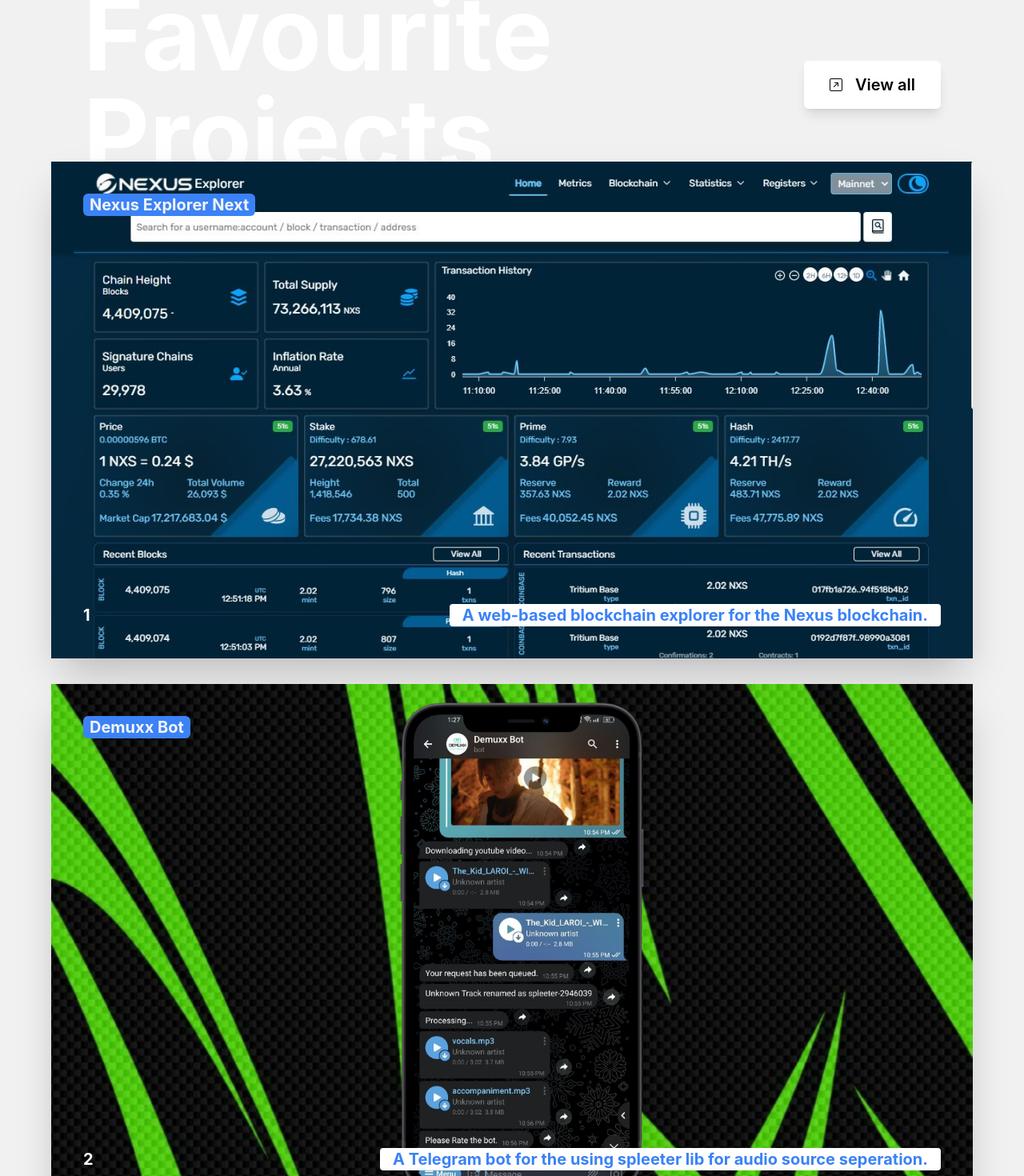
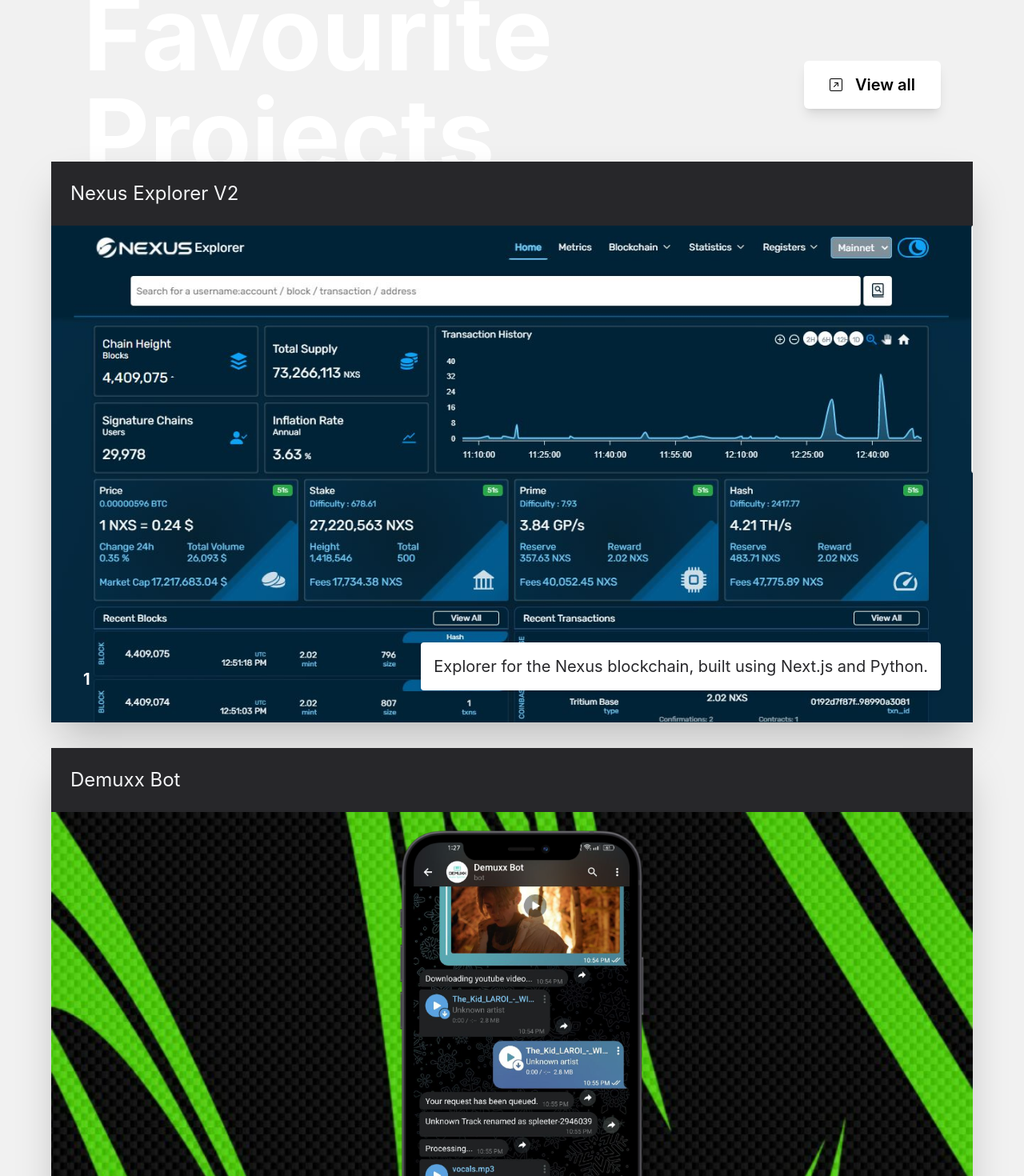
Before and after one commit to rayanfer32/rayanfer32.github.io, a Next.js app: page / in a window 1280 px wide. Shown: the part 834-2304 px from the top of the page at 80% size. Built offline with nearby package versions, Linux system fonts and the light colour scheme; no server answers.

Commit message:
update card ui and data

```diff
--- a/components/FavouriteProjects.js
+++ b/components/FavouriteProjects.js
@@ -41,19 +41,20 @@ export default function FavouriteProjects() {
                 href={project.link}
                 className="w-full block col-span-3 shadow-2xl"
               >
+                <h1 className="text-gray-100 text-2xl bg-zinc-800 p-6">
+                  {project.title}
+                </h1>
                 <div className="relative overflow-hidden">
                   <img
                     src={project.imgUrl}
                     alt="portfolio"
                     className="transform hover:scale-125 transition duration-2000 ease-out"
                   />
-                  <h1 className="absolute top-10 left-10 text-gray-100 font-bold text-xl bg-blue-500 rounded-md px-2">
-                    {project.title}
-                  </h1>
+
                   <h1 className="absolute bottom-10 left-10 text-gray-50 font-bold text-xl">
                     {index + 1}
                   </h1>
-                  <h1 className="absolute bottom-10 right-10 bg-white text-blue-500 rounded px-4 font-bold text-xl">
+                  <h1 className="absolute bottom-10 right-10 bg-white text-zinc-800 rounded p-4  text-xl shadow-md">
                     {project.desc}
                   </h1>
                 </div>
--- a/components/Projects.js
+++ b/components/Projects.js
@@ -28,6 +28,7 @@ export default function Projects() {
 
 const ProjectCard = ({ title, link, imgUrl, number }) => {
   return (
+    <div>
       <a href={link} className="w-full block shadow-2xl">
         <div className="relative overflow-hidden">
           <div className="h-72 object-cover">
@@ -37,7 +38,7 @@ const ProjectCard = ({ title, link, imgUrl, number }) => {
               className="transform hover:scale-125 transition duration-2000 ease-out object-cover h-full w-full"
             />
           </div>
-        <h1 className="absolute top-10 left-10 text-gray-50 font-bold text-xl bg-red-500 rounded-md px-2">
+          <h1 className="text-gray-50 text-xl text-center bg-teal-700 px-2">
             {title}
           </h1>
           <h1 className="absolute bottom-10 left-10 text-gray-50 font-bold text-xl">
@@ -45,5 +46,6 @@ const ProjectCard = ({ title, link, imgUrl, number }) => {
           </h1>
         </div>
       </a>
+    </div>
   );
 };
--- a/constants/data.js
+++ b/constants/data.js
@@ -17,16 +17,16 @@ const userData = {
   ],
   projects: [
     {
-      title: "Nexus Explorer Next",
+      title: "Nexus Explorer V2",
       link: "https://explorer.nexus.io",
       imgUrl: "/nexus_explorer.jpg",
-      desc: "A web-based blockchain explorer for the Nexus blockchain.",
+      desc: "Explorer for the Nexus blockchain, built using Next.js and Python.",
     },
     {
       title: "Demuxx Bot",
       link: "https://t.me/demuxxbot",
       imgUrl: "/demuxx.png",
-      desc: "A Telegram bot for the using spleeter lib for audio source seperation.",
+      desc: "A Telegram bot for audio source seperation the using spleeter lib.",
     },
     {
       title: "Tgindex Pro",
@@ -49,7 +49,7 @@ const userData = {
   meta: {
     title: "Rayan Fernandes - Coder. Designer. Freelancer",
     description: `Building things gets me excited. Get in touch with me to know more.`,
-    image: "/avatar.png",
+    image: "/profile_pic.png",
     type: "website",
   },
   about: {
```
Lines whose indentation alone changed are shown as unchanged.
